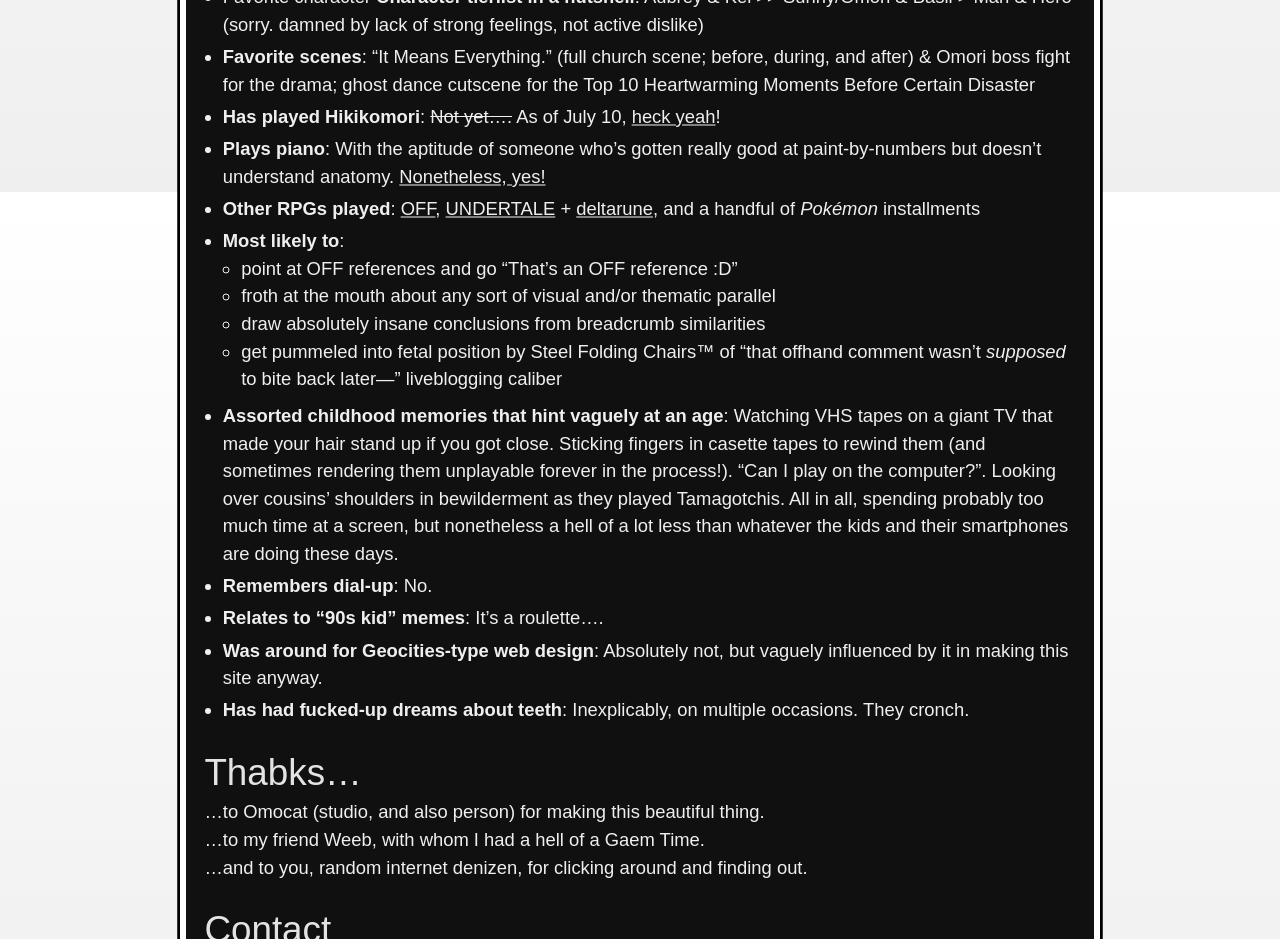
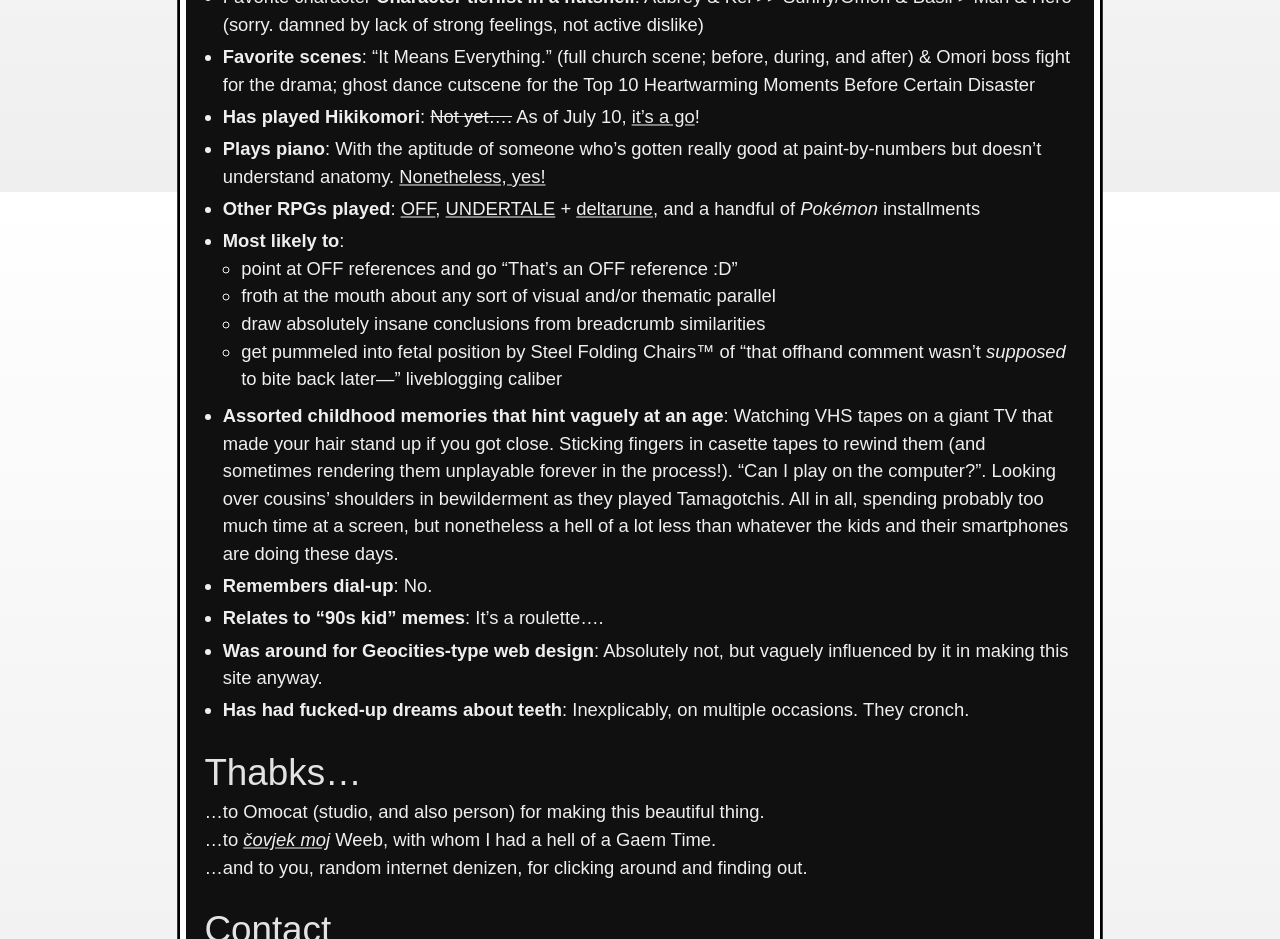
Before and after one commit to a-flyleaf/omori, a Jekyll site: the page built from about.md, in a window 1280 px wide. Shown: the part 708-1647 px from the top of the page. Built offline with Jekyll 4.4.1, drawn with Linux system fonts in a browser that asks for light colours.

Commit message:
teeny little page tweaks

```diff
--- a/about.md
+++ b/about.md
@@ -19,7 +19,7 @@
 - <b>Foe Facts</b>: Someone who refuses to be associated with a visual personae. A little obsessive.
 - ~~Favorite character~~ <b>Character tierlist<!--this can be a link later--> in a nutshell</b>: Aubrey & Kel \>\> Sunny/Omori & Basil > Mari & Hero (sorry. damned by lack of strong feelings, not active dislike)
 - <b>Favorite scenes</b>: "It Means Everything." (full church scene; before, during, and after) & Omori boss fight for the drama; ghost dance cutscene for the Top 10 Heartwarming Moments Before Certain Disaster
-- <b>Has played Hikikomori</b>: ~~Not yet....~~ As of July&nbsp;10, [heck yeah]({%include url.html%}/meta#hk)!
+- <b>Has played Hikikomori</b>: ~~Not yet....~~ As of July&nbsp;10, [it's a go]({%include url.html%}/meta#hk)!
 - <b>Plays piano</b>: With the aptitude of someone who's gotten really good at paint-by-numbers but doesn't understand anatomy. [Nonetheless, yes!]({%include url.html%}/piano)
 - <b>Other RPGs played</b>: [<i class="omo">Off</i>](https://off.fandom.com/wiki/OFF_Wiki), [<i class="omo">Undertale</i>](https://undertale.com/) + [<i style="font-style:normal;">deltarune</i>](https://deltarune.com/), and a handful of <i>Pokémon</i> installments
 - <b>Most likely to</b>:
@@ -35,7 +35,7 @@
 
 ## Thabks...
 ...to Omocat (studio, and also person) for making this beautiful thing.
-...to my friend Weeb, with whom I had a hell of a Gaem Time.
+...to <i lang="hr">[čovjek moj]({%include url.html%}/hrvatski/kuci)</i> Weeb, with whom I had a hell of a Gaem Time.
 ...and to you, random internet denizen, for clicking around and finding out.
 
 ## Contact
```
Also changed, not shown: links.md (+1 -1 lines).
